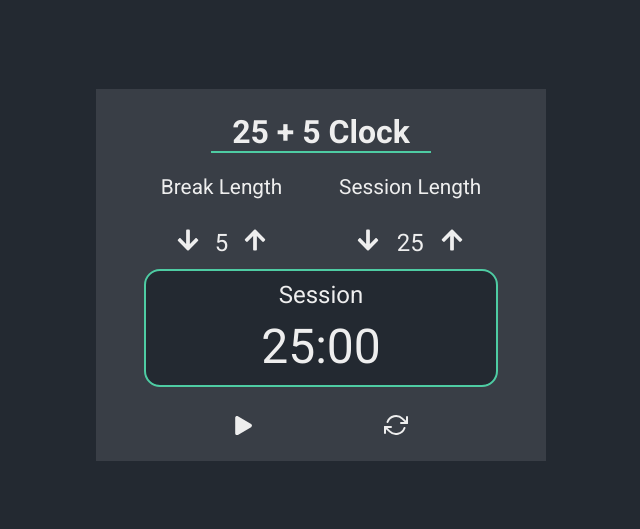
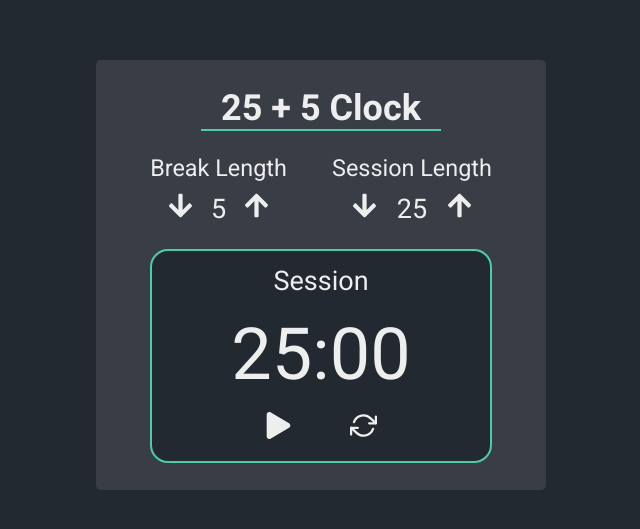
Before and after one commit to kpav33/pomodoro-timer, a React (Create React App) app: page / in a window 1280 px wide. Shown: the part 125-654 px from the top of the page, without its empty margins (319-959 px from the left). Built offline with nearby package versions, Linux system fonts and the light colour scheme.

Commit message:
Accessibility fixes, styling changes/improvements

```diff
--- a/src/components/BreakSessionControl.js
+++ b/src/components/BreakSessionControl.js
@@ -11,14 +11,18 @@ function BreakSessionControl() {
     sessionLength,
     setSessionLength,
     state,
+    playPauseButton,
   } = useContext(Context);
 
   return (
     <div className="buttons">
       {/* Break length controls */}
       <div id="break-label" className="label">
-        <h4>Break Length</h4>
-        <div className="breaks">
+        <h2>Break Length</h2>
+        <div
+          className="breaks"
+          style={{ opacity: playPauseButton ? "0.8" : "1" }}
+        >
           <DecrementButton
             buttonId="break-decrement"
             setLength={setBreakLength}
@@ -34,8 +38,11 @@ function BreakSessionControl() {
       </div>
       {/* Session length controls */}
       <div id="session-label" className="label">
-        <h4>Session Length</h4>
-        <div className="sessions">
+        <h2>Session Length</h2>
+        <div
+          className="sessions"
+          style={{ opacity: playPauseButton ? "0.8" : "1" }}
+        >
           <DecrementButton
             buttonId="session-decrement"
             setLength={setSessionLength}
--- a/src/components/Clock.js
+++ b/src/components/Clock.js
@@ -1,5 +1,7 @@
 import React, { useContext } from "react";
 import { Context } from "../container/Context";
+
+import StartStopResetButtons from "./StartStopResetButtons";
 
 function Clock() {
   const { state, minutes, seconds } = useContext(Context);
@@ -13,6 +15,7 @@ function Clock() {
           seconds < 10 ? "0" + seconds : seconds
         }`}
       </div>
+      <StartStopResetButtons />
     </div>
   );
 }
--- a/src/components/DecrementButton.js
+++ b/src/components/DecrementButton.js
@@ -8,6 +8,7 @@ function DecrementButton({ buttonId, setLength, stateValue }) {
 
   return (
     <button
+      aria-label="Decrement value"
       className="arrow"
       id={buttonId}
       onClick={() => {
@@ -33,7 +34,9 @@ function DecrementButton({ buttonId, setLength, stateValue }) {
         }
       }}
     >
-      <FaArrowDown />
+      <FaArrowDown
+        className={playPauseButton ? "arrow-disabled" : "arrow-enabled"}
+      />
     </button>
   );
 }
--- a/src/components/IncrementButton.js
+++ b/src/components/IncrementButton.js
@@ -8,6 +8,7 @@ function IncrementButton({ buttonId, setLength, stateValue }) {
 
   return (
     <button
+      aria-label="Increment value"
       className="arrow"
       id={buttonId}
       onClick={() => {
@@ -33,7 +34,7 @@ function IncrementButton({ buttonId, setLength, stateValue }) {
         }
       }}
     >
-      <FaArrowUp />
+      <FaArrowUp className={playPauseButton ? "arrow-disabled" : "arrow"} />
     </button>
   );
 }
--- a/src/components/PomodoroTimer.js
+++ b/src/components/PomodoroTimer.js
@@ -3,7 +3,6 @@ import { Context } from "../container/Context";
 
 import BreakSessionControl from "./BreakSessionControl";
 import Clock from "./Clock";
-import StartStopResetButtons from "./StartStopResetButtons";
 
 function PomodoroTimer() {
   const { audioSrc, audioRef } = useContext(Context);
@@ -12,7 +11,6 @@ function PomodoroTimer() {
     <div className="pomodoroTimer">
       <BreakSessionControl />
       <Clock />
-      <StartStopResetButtons />
       <audio
         id="beep"
         preload="auto"
--- a/src/components/StartStopResetButtons.js
+++ b/src/components/StartStopResetButtons.js
@@ -22,17 +22,25 @@ function StartStopResetButtons() {
       {/* Switch between play or pause button */}
       <div id="playPauseButtons">
         {!playPauseButton ? (
-          <div id="start_stop" onClick={() => setPlayPauseButton(true)}>
+          <button
+            aria-label="Play button"
+            id="start_stop"
+            onClick={() => setPlayPauseButton(true)}
+          >
             <FaPlay />
-          </div>
+          </button>
         ) : (
-          <div id="start_stop" onClick={() => setPlayPauseButton(false)}>
+          <button
+            aria-label="Pause button"
+            id="start_stop"
+            onClick={() => setPlayPauseButton(false)}
+          >
             <FaPause />
-          </div>
+          </button>
         )}
       </div>
       {/* Reset button */}
-      <div
+      <button
         id="reset"
         onClick={() => {
           audioRef.current.pause();
@@ -46,7 +54,7 @@ function StartStopResetButtons() {
         }}
       >
         <FiRefreshCw />
-      </div>
+      </button>
     </div>
   );
 }
--- a/src/styles.scss
+++ b/src/styles.scss
@@ -16,7 +16,7 @@ html,
 body {
   margin: 0;
   padding: 0;
-font-size: 16px;
+  font-size: 18px;
   color: var(--text);
   font-family: 'Roboto', sans-serif;
 }
@@ -30,13 +30,17 @@ font-family: 'Roboto', sans-serif;
 }
 
 .panel {
-  width: 450px;
+  height: 95vh;
+  width: 95%;
+  border-radius: 5px;
   background: var(--background-panel);
-  padding: 0.5rem;
+  padding: 2.5rem 0.5rem;
 
     // Layout for larger screens
     @media only screen and (min-width: 768px) {
         height: auto;
+        padding: 0.5rem;
+        width: 450px
     }
 }
 
@@ -50,7 +54,7 @@ font-family: 'Roboto', sans-serif;
     margin: 0;
     padding: 1rem 1rem 0rem 1rem;
     text-align: center;
-    width: 220px;
+    width: 240px;
     border-bottom: 2px solid var(--green);
   }
 }
@@ -61,9 +65,10 @@ font-family: 'Roboto', sans-serif;
   justify-content: space-evenly;
   align-items: center;
 
-  h4 {
+  h2 {
     font-weight: 400;
     font-size: 1.3rem;
+    margin-bottom: 0.5rem;
   }
 
   .label {
@@ -90,48 +95,94 @@ font-family: 'Roboto', sans-serif;
 .arrow {
   background: none;
   border: none;
-  cursor: pointer;
   color: var(--text);
   font-size: 1.5rem;
+}
+
+.arrow-enabled {
+  opacity: 1;
+  cursor: pointer;
+}
+
+.arrow-disabled {
+  opacity: 0.8;
+  cursor: not-allowed;
 }
 
 // || POMODORO TIMER
 .pomodoroTimer {
   display: grid;
-  grid-template: 100px 150px 50px / 1fr;
+  grid-template: 100px 450px / 1fr;
+  grid-gap: 1rem;
+
+  @media only screen and (min-width: 768px) {
+    grid-template: 100px 250px / 1fr;
+    grid-gap: 0rem;
+  }
 
   .clock {
     display: flex;
     flex-direction: column;
-    justify-content: space-evenly;
+    justify-content: space-around;
     align-items: center;
     background: var(--background-app);
     border: 2px solid var(--green);
     border-radius: 1rem;
+
+    @media only screen and (min-width: 768px) {
+      justify-content: space-evenly;
       margin: 1rem 2.5rem;
+    }
 
     #timer-label {
+      font-size: 2rem;
+
+      @media only screen and (min-width: 768px) {
         font-size: 1.5rem;
+      }
     }
 
     #time-left {
-      font-size: 3rem;
+      font-size: 4.5rem;
+
+      @media only screen and (min-width: 768px) {
+        font-size: 4rem;
+      }
     }
   }
 
   .controlButtons {
     display: flex;
-    justify-content: space-evenly;
+    justify-content: space-between;
     align-items: center;
-    font-size: 1.2rem;
+    width: 50%;
 
-    #start_stop {
+    @media only screen and (min-width: 768px) {
+      justify-content: space-around;
+    }
+
+    #playPauseButtons button {
+      background: none;
+      border: none;
       cursor: pointer;
+      color: var(--text);
+      font-size: 2.5rem;
+
+      @media only screen and (min-width: 768px) {
+        font-size: 1.5rem;
+      }
     }
 
     #reset {
+      background: none;
+      border: none;
+      cursor: pointer;
+      color: var(--text);
+      font-size: 2.5rem;
+
+      @media only screen and (min-width: 768px) {
         font-size: 1.5rem;
-      cursor: pointer;
       }
     }
   }
+}
```
Lines whose indentation alone changed are shown as unchanged.
